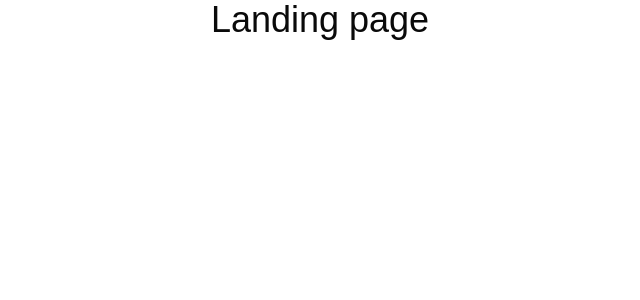
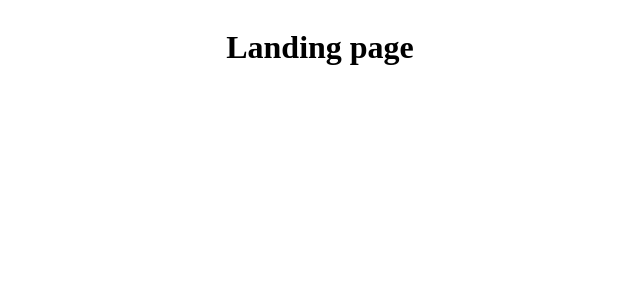
Before and after one commit to pankajkoree/testproject, a Next.js app: page / in a window 1280 px wide. Shown: the top 300 px of the page, without its empty margins (320-960 px from the left). Built offline with nearby package versions, Linux system fonts and the light colour scheme.

Commit message:
latest tailwind installed

```diff
--- a/package.json
+++ b/package.json
@@ -28,10 +28,11 @@
     "@types/node": "^20",
     "@types/react": "^19",
     "@types/react-dom": "^19",
+    "autoprefixer": "^10.4.20",
     "eslint": "^9",
     "eslint-config-next": "15.1.6",
-    "postcss": "^8",
-    "tailwindcss": "^3.4.1",
+    "postcss": "^8.5.1",
+    "tailwindcss": "^4.0.4",
     "typescript": "^5"
   }
 }
--- /dev/null
+++ b/postcss.config.js
@@ -0,0 +1,6 @@
+module.exports = {
+  plugins: {
+    tailwindcss: {},
+    autoprefixer: {},
+  },
+}
--- a/src/app/globals.css
+++ b/src/app/globals.css
@@ -1,72 +1,3 @@
 @tailwind base;
 @tailwind components;
 @tailwind utilities;
-
-body {
-  font-family: Arial, Helvetica, sans-serif;
-}
-
-@layer base {
-  :root {
-    --background: 0 0% 100%;
-    --foreground: 0 0% 3.9%;
-    --card: 0 0% 100%;
-    --card-foreground: 0 0% 3.9%;
-    --popover: 0 0% 100%;
-    --popover-foreground: 0 0% 3.9%;
-    --primary: 0 0% 9%;
-    --primary-foreground: 0 0% 98%;
-    --secondary: 0 0% 96.1%;
-    --secondary-foreground: 0 0% 9%;
-    --muted: 0 0% 96.1%;
-    --muted-foreground: 0 0% 45.1%;
-    --accent: 0 0% 96.1%;
-    --accent-foreground: 0 0% 9%;
-    --destructive: 0 84.2% 60.2%;
-    --destructive-foreground: 0 0% 98%;
-    --border: 0 0% 89.8%;
-    --input: 0 0% 89.8%;
-    --ring: 0 0% 3.9%;
-    --chart-1: 12 76% 61%;
-    --chart-2: 173 58% 39%;
-    --chart-3: 197 37% 24%;
-    --chart-4: 43 74% 66%;
-    --chart-5: 27 87% 67%;
-    --radius: 0.5rem;
-  }
-  .dark {
-    --background: 0 0% 3.9%;
-    --foreground: 0 0% 98%;
-    --card: 0 0% 3.9%;
-    --card-foreground: 0 0% 98%;
-    --popover: 0 0% 3.9%;
-    --popover-foreground: 0 0% 98%;
-    --primary: 0 0% 98%;
-    --primary-foreground: 0 0% 9%;
-    --secondary: 0 0% 14.9%;
-    --secondary-foreground: 0 0% 98%;
-    --muted: 0 0% 14.9%;
-    --muted-foreground: 0 0% 63.9%;
-    --accent: 0 0% 14.9%;
-    --accent-foreground: 0 0% 98%;
-    --destructive: 0 62.8% 30.6%;
-    --destructive-foreground: 0 0% 98%;
-    --border: 0 0% 14.9%;
-    --input: 0 0% 14.9%;
-    --ring: 0 0% 83.1%;
-    --chart-1: 220 70% 50%;
-    --chart-2: 160 60% 45%;
-    --chart-3: 30 80% 55%;
-    --chart-4: 280 65% 60%;
-    --chart-5: 340 75% 55%;
-  }
-}
-
-@layer base {
-  * {
-    @apply border-border;
-  }
-  body {
-    @apply bg-background text-foreground;
-  }
-}
--- /dev/null
+++ b/tailwind.config.js
@@ -0,0 +1,8 @@
+/** @type {import('tailwindcss').Config} */
+module.exports = {
+  content: [],
+  theme: {
+    extend: {},
+  },
+  plugins: [],
+}
```
Also changed, not shown: 1 other file (tests, documents, lock files or other folders).
